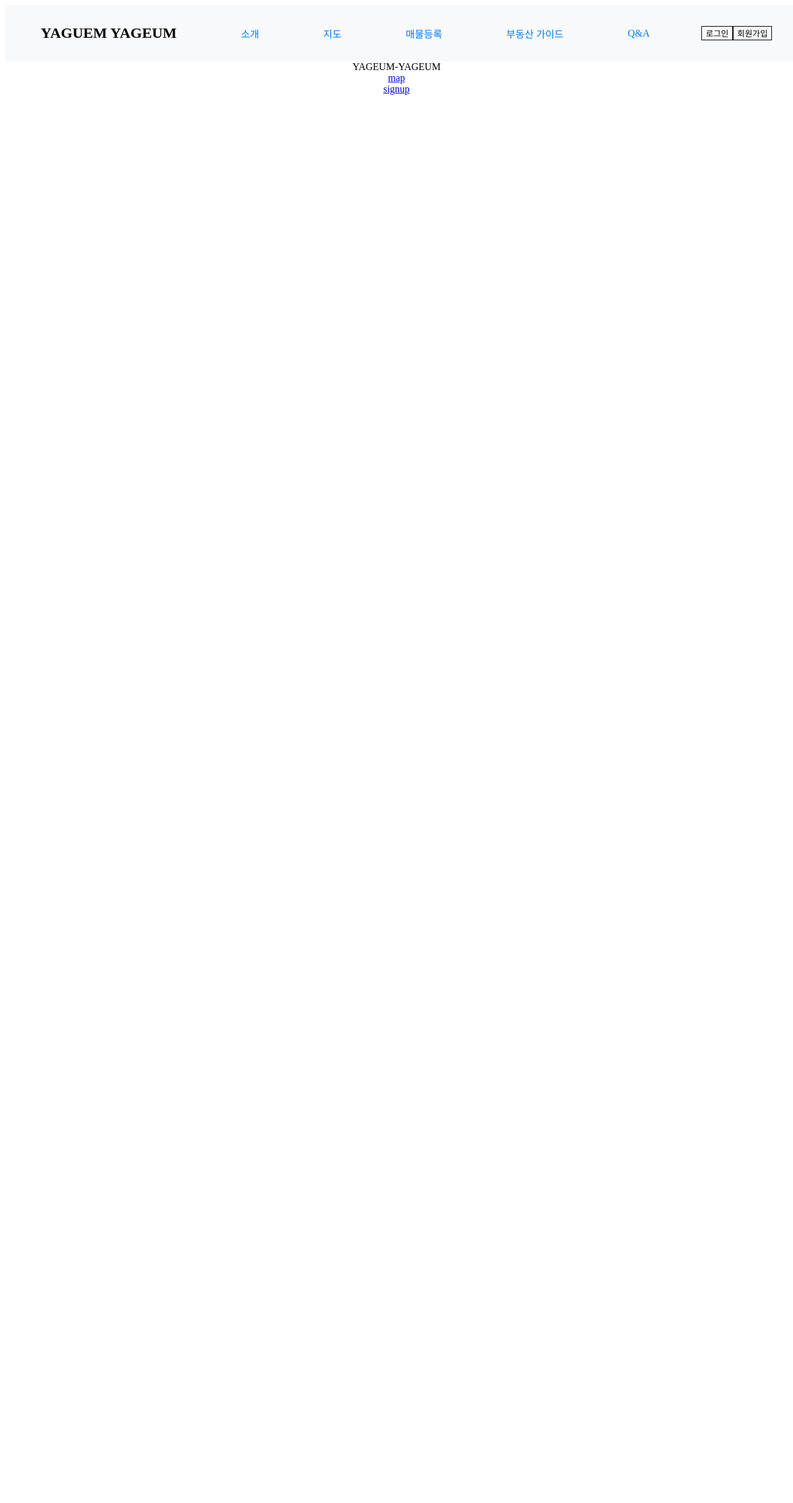
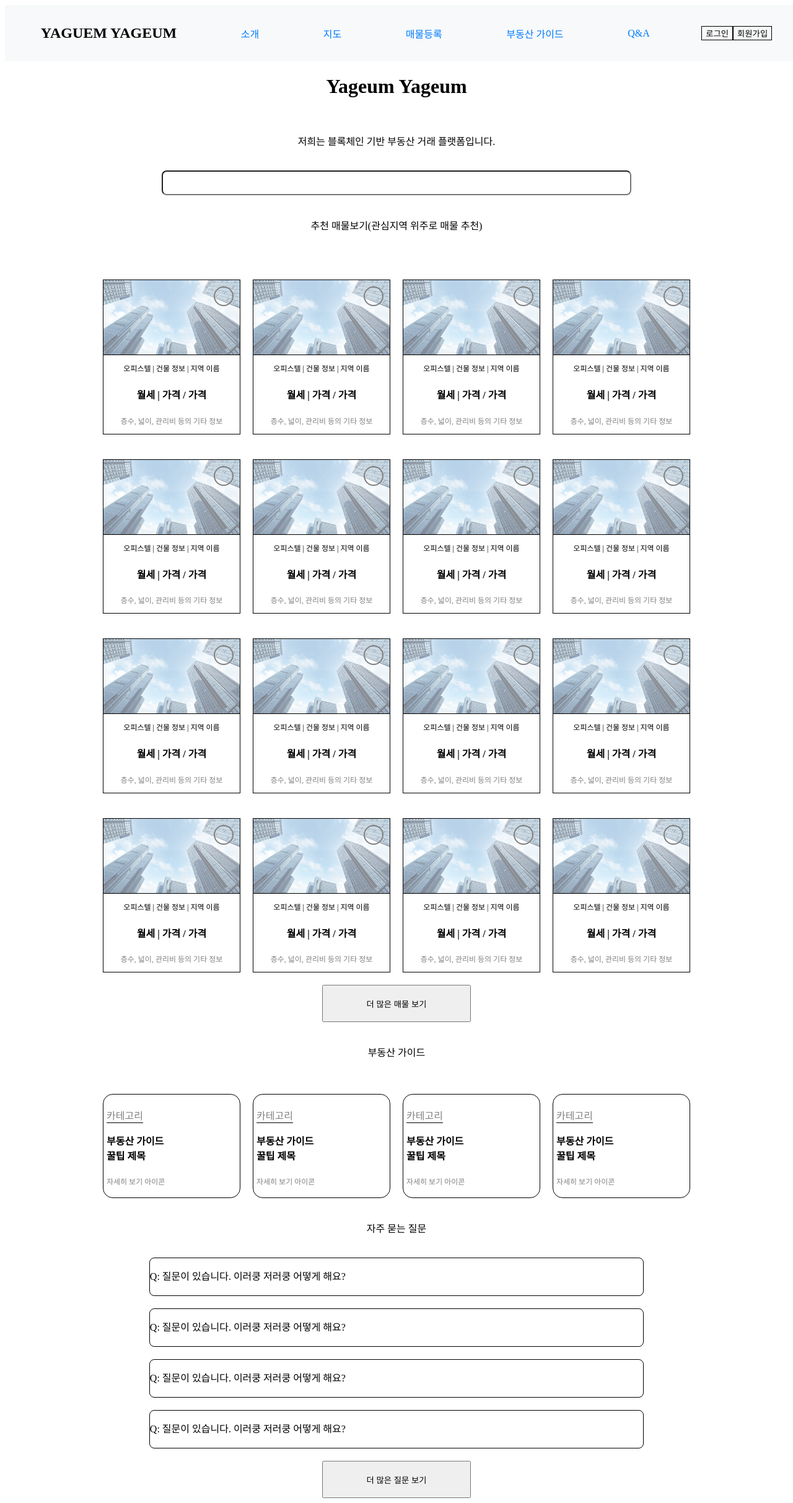
Before and after one commit to YAGEUM-YAGEUM/Yageum_Frontend, a Next.js app: page / in a window 1280 px wide. Shown: the top 2425 px of the page at 62% size. Before the commit the page ends 800 px from the top, so only its background shows below. Built offline with nearby package versions, Linux system fonts and the light colour scheme.

Commit message:
feat: 메인페이지 초기 ui

```diff
--- a/src/app/page.tsx
+++ b/src/app/page.tsx
@@ -1,23 +1,92 @@
 'use client';
 
 import styled from 'styled-components';
-import Link from 'next/link';
-import type { AppProps } from 'next/app';
-import Script from 'next/script';
-import RootLayout from './layout';
+// import Link from 'next/link';
+// import type { AppProps } from 'next/app';
+// import Script from 'next/script';
+// eslint-disable-next-line import/no-extraneous-dependencies
+import { v4 as uuidv4 } from 'uuid';
+import Sale from '@/components/Sale';
+import Guide from '@/components/Guide';
+// import RootLayout from './layout';
 
 const Container = styled.div`
   text-align: center;
   display: flex;
+  gap: 20px;
   flex-direction: column;
+  align-items: center;
+`;
+
+const GridContainer = styled.div`
+  display: grid;
+  grid-template-columns: repeat(4, 1fr);
+  gap: 20px;
+  margin-top: 20px;
+`;
+
+const Title = styled.h1`
+  text-align: center;
+`;
+
+const Text = styled.p`
+  text-align: center;
+`;
+
+const ContentText = styled.p`
+  text-align: left;
+`;
+
+const Input = styled.input`
+  width: 60%;
+  margin: 0 auto;
+  height: 40px;
+  border-radius: 8px;
+`;
+
+const Button = styled.button`
+  width: 240px;
+  height: 60px;
+`;
+
+const QuestionDiv = styled.div`
+  width: 63%;
+  border: 1px solid;
+  height: 60px;
+  margin: 0 auto;
+  border-radius: 8px;
 `;
 
 export default function Home() {
   return (
     <Container>
-      YAGEUM-YAGEUM
-      <Link href="/map">map</Link>
-      <Link href="/signup">signup</Link>
+      <Title>Yageum Yageum</Title>
+      <Text>저희는 블록체인 기반 부동산 거래 플랫폼입니다.</Text>
+      <Input type="search" />
+      <ContentText>추천 매물보기(관심지역 위주로 매물 추천)</ContentText>
+      <GridContainer>
+        {Array.from({ length: 16 }).map(() => (
+          <Sale key={uuidv4()} />
+        ))}
+      </GridContainer>
+      <Button>더 많은 매물 보기</Button>
+      <ContentText>부동산 가이드</ContentText>
+      <GridContainer>
+        {Array.from({ length: 4 }).map(() => (
+          <Guide key={uuidv4()} />
+        ))}
+      </GridContainer>
+      <ContentText>자주 묻는 질문</ContentText>
+
+      {Array.from({ length: 4 }).map(() => (
+        <QuestionDiv key={uuidv4()}>
+          <ContentText>
+            Q: 질문이 있습니다. 이러쿵 저러쿵 어떻게 해요?
+          </ContentText>
+        </QuestionDiv>
+      ))}
+
+      <Button>더 많은 질문 보기</Button>
     </Container>
   );
 }
```
